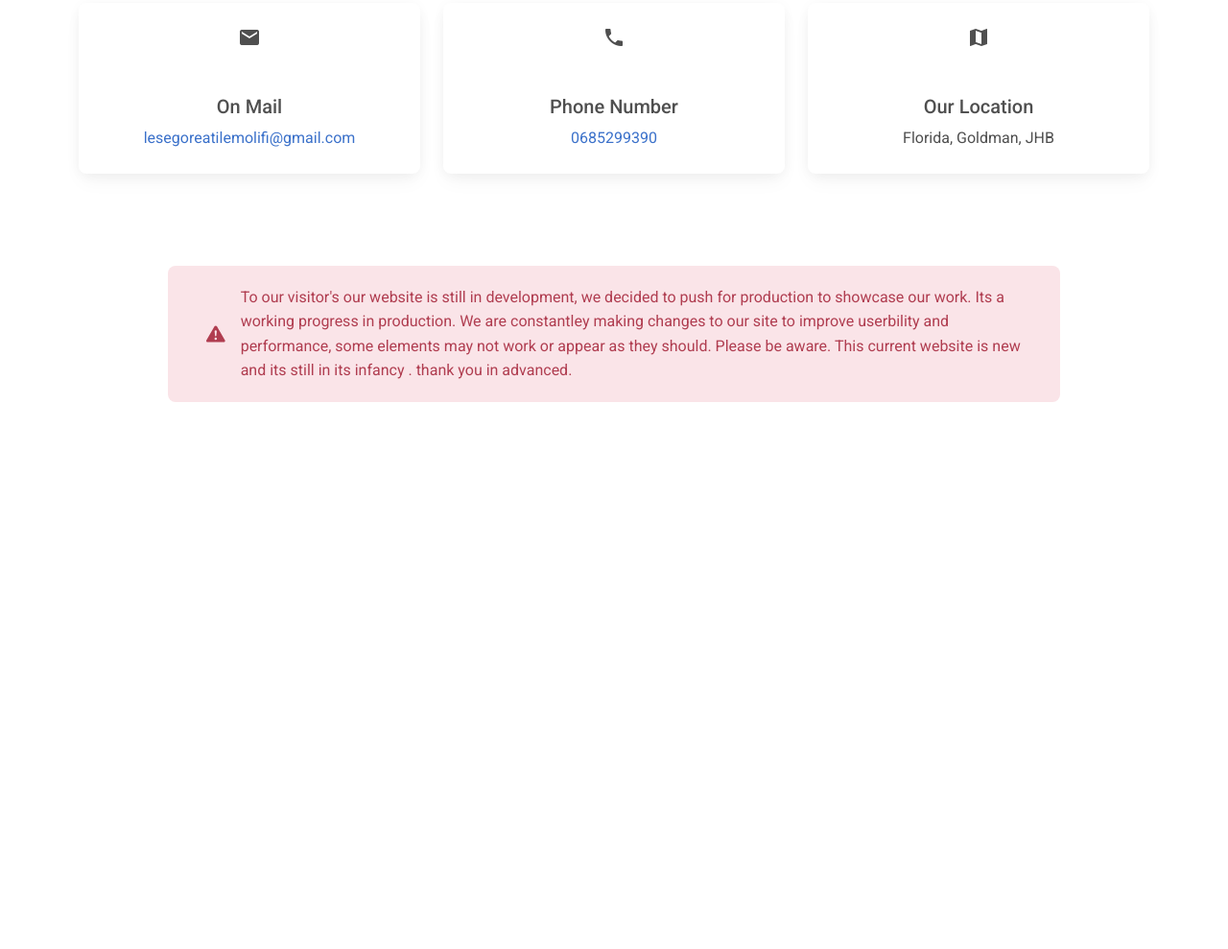
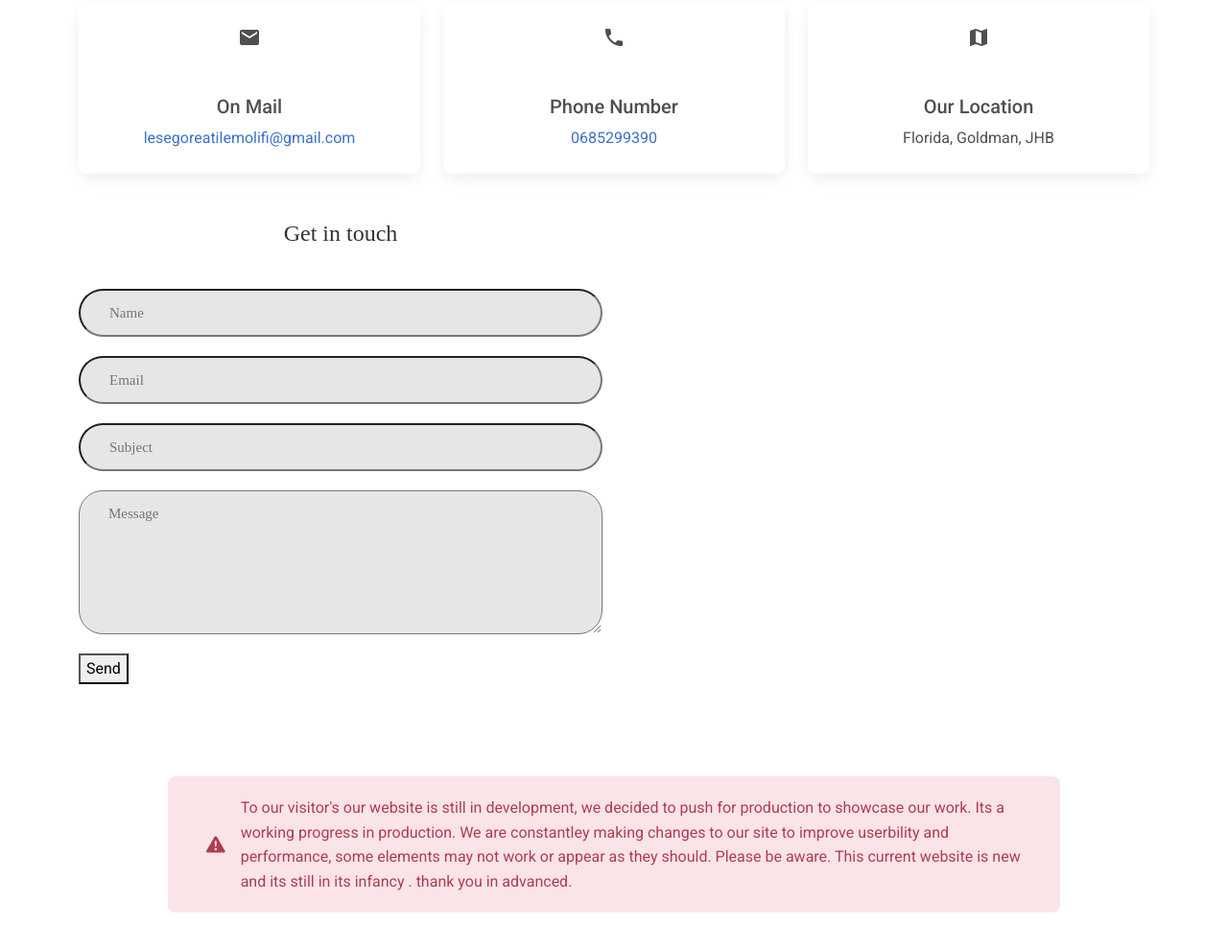
Before and after one commit to southsidecode/southsidecode, a website: page contact.html in a window 1280 px wide. Shown: the part 746-1735 px from the top of the page at 96% size. Before the commit the page ends 1253 px from the top, so only its background shows below. Drawn offline with Linux system fonts and the light colour scheme.

Commit message:
modified:   contact.html

```diff
--- a/contact.html
+++ b/contact.html
@@ -116,6 +116,43 @@
 
       <!--End of icons section-->
 
+      <!-- contact form section-->
+
+      <div class="container mt-5">
+        <div class="row">
+          <div class="col-sm-12 col-md-6"><form
+            action="https://formspree.io/f/xyyrpwbl"
+            method="POST"
+          >
+          <form class="contact1-form validate-form">
+            <span class="contact1-form-title">
+            Get in touch
+            </span>
+            <div class="wrap-input1 validate-input" data-validate="Name is required">
+            <input class="input1" type="text" name="name" placeholder="Name">
+            <span class="shadow-input1"></span>
+            </div>
+            <div class="wrap-input1 validate-input" data-validate="Valid email is required: ex@abc.xyz">
+            <input class="input1" type="text" name="email" placeholder="Email">
+            <span class="shadow-input1"></span>
+            </div>
+            <div class="wrap-input1 validate-input" data-validate="Subject is required">
+            <input class="input1" type="text" name="subject" placeholder="Subject">
+            <span class="shadow-input1"></span>
+            </div>
+            <div class="wrap-input1 validate-input" data-validate="Message is required">
+            <textarea class="input1" name="message" placeholder="Message"></textarea>
+            <span class="shadow-input1"></span>
+            </div>
+            </form>
+            <!-- your other form fields go here -->
+            <button type="submit">Send</button>
+          </form></div>
+          <div class="col-sm-12 col-md-6"></div>
+        </div>
+      </div>
+
+      <!-- End of contact form section-->
 
 
       <!-- waring section  -->
--- a/css/main.css
+++ b/css/main.css
@@ -26,3 +26,71 @@
   background-repeat: no-repeat;
   background: linear-gradient(to bottom, rgba(22, 22, 22, 0.3) 0%, rgba(22, 22, 22, 0.7) 75%, #161616 100%), url("https://images.pexels.com/photos/2041627/pexels-photo-2041627.jpeg?auto=compress&cs=tinysrgb&w=1260&h=750&dpr=1");
 }
+
+.contact1-form-title {
+  display: block;
+  font-family: Montserrat-ExtraBold;
+  font-size: 24px;
+  color: #333;
+  line-height: 1.2;
+  text-align: center;
+  padding-bottom: 44px;
+}
+
+.validate-input {
+  position: relative;
+}
+
+.wrap-input1 {
+  position: relative;
+  width: 100%;
+  z-index: 1;
+  margin-bottom: 20px;
+}
+
+input.input1 {
+  height: 50px;
+  border-radius: 25px;
+  padding: 0 30px;
+}
+
+.input1 {
+  display: block;
+  width: 100%;
+  background: #e6e6e6;
+  font-family: Montserrat-Bold;
+  font-size: 15px;
+  line-height: 1.5;
+  color: #666;
+}
+
+input.input1 + .shadow-input1 {
+  border-radius: 25px;
+}
+.shadow-input1 {
+  content: '';
+  display: block;
+  position: absolute;
+  bottom: 0;
+  left: 0;
+  z-index: -1;
+  width: 100%;
+  height: 100%;
+  box-shadow: 0 0;
+  color: rgba(87,184,70,.5);
+}
+
+textarea.input1 {
+  min-height: 150px;
+  border-radius: 25px;
+  padding: 12px 30px;
+}
+.input1 {
+  display: block;
+  width: 100%;
+  background: #e6e6e6;
+  font-family: Montserrat-Bold;
+  font-size: 15px;
+  line-height: 1.5;
+  color: #666;
+}
```
